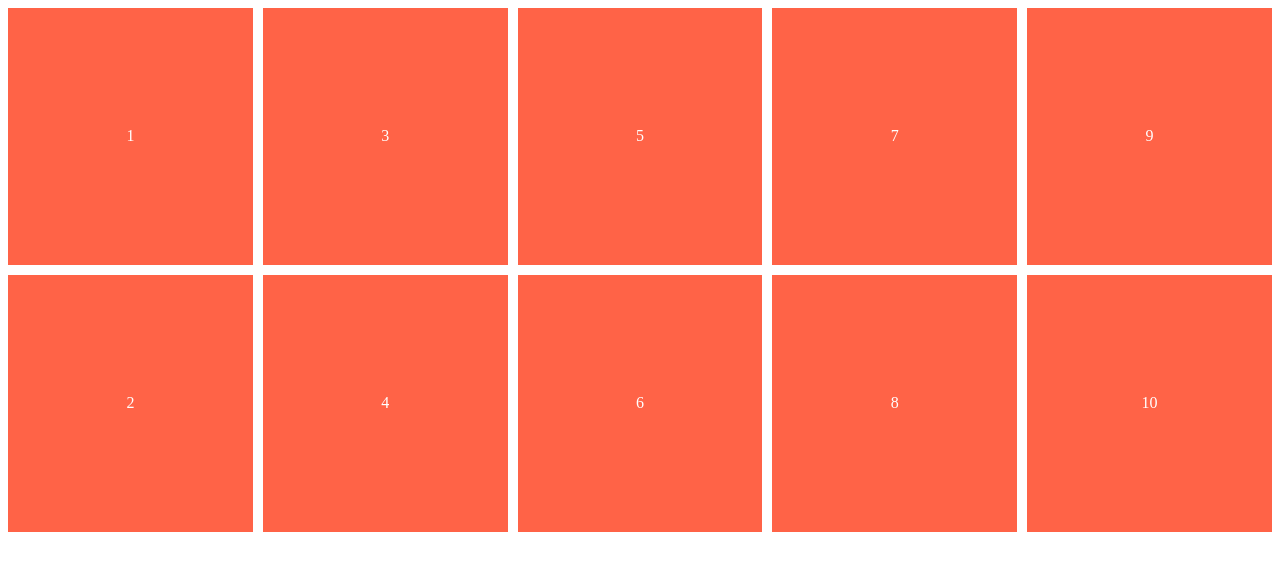
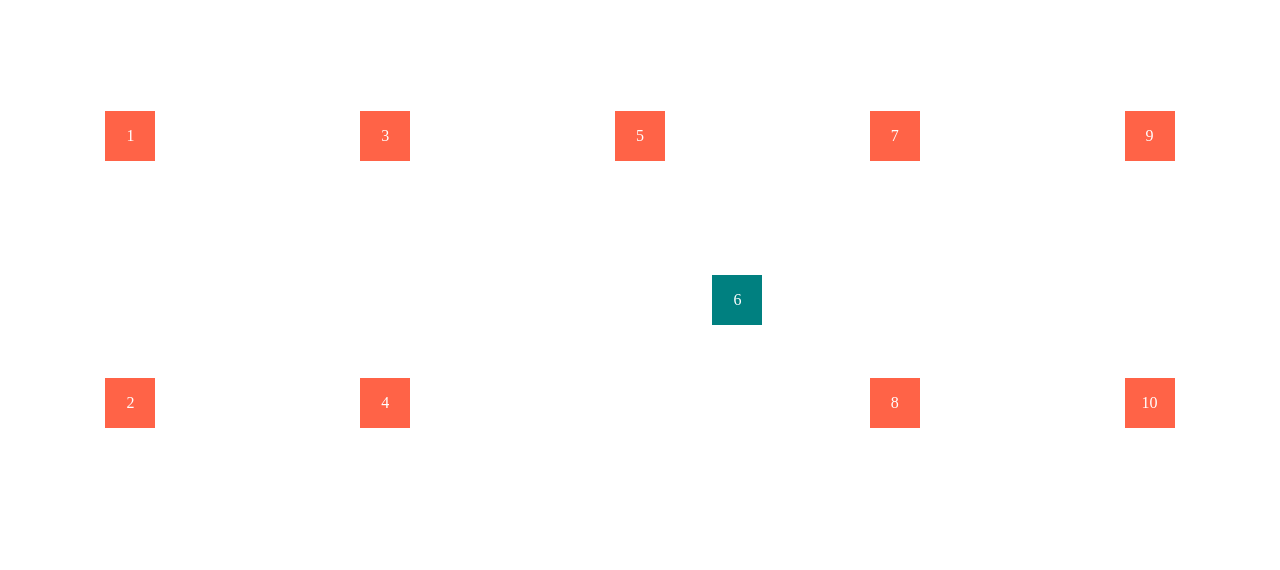
Before and after one commit to LEEMYEONGUK/css-layout, a website built with Vite: page grid/index.html in a window 1280 px wide. Built offline with nearby package versions, Linux system fonts and the light colour scheme.

Commit message:
grid-align_justify

```diff
--- a/grid/style.css
+++ b/grid/style.css
@@ -8,9 +8,16 @@
   grid-auto-columns: 1fr;
   /* 그리드 오토 플로우 row가 기본값 */
   grid-auto-flow: column;
+  /* width 가 없을 때 stretch 유효 + stretch가 기본값 */
+  /* justify-items: stretch; */
+  /* height가 없을 때 stretch 유효 */
+  /* align-items: stretch; */
+  place-items: center center;
 }
 
 .child {
+  width: 50px;
+  height: 50px;
   background-color: tomato;
   color: white;
   font-size: 28;
@@ -18,3 +25,11 @@
   justify-content: center;
   align-items: center;
 }
+
+.child:nth-child(6) {
+  background-color: teal;
+  align-self: end;
+  justify-self: start;
+  /* align 먼저 */
+  place-self: start end;
+}
```
